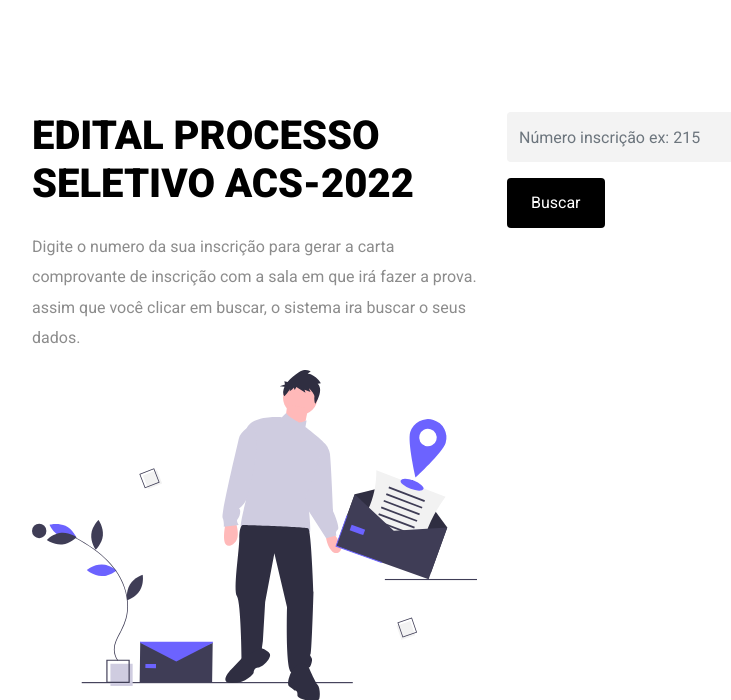
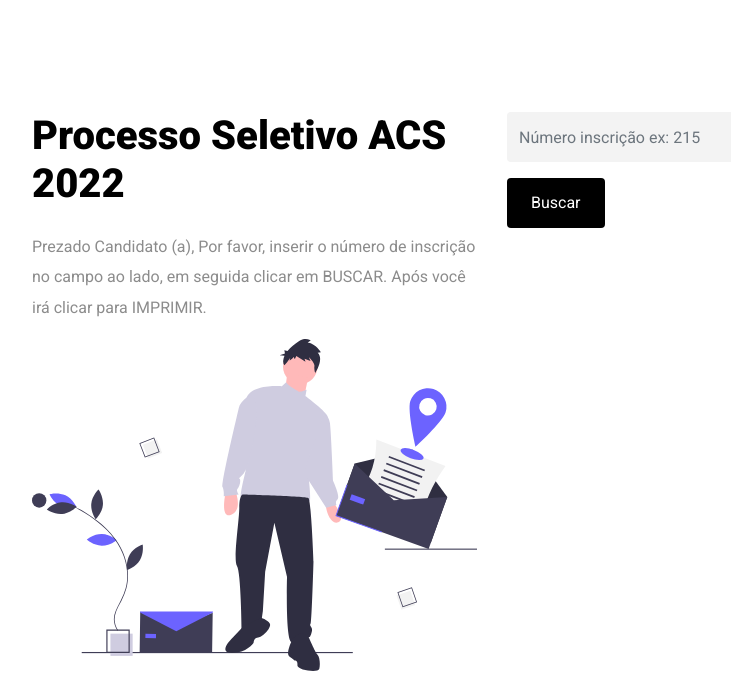
Before and after one commit to marcos010894/form_profeitura, a PHP site: page / in a window 1280 px wide. Shown: the top 700 px of the page, without its empty margins (148-879 px from the left). Run offline with PHP 8.4, Linux system fonts and the light colour scheme.

Commit message:
alterção de ortografias

```diff
--- a/index.php
+++ b/index.php
@@ -29,8 +29,14 @@
 
           <div class="row justify-content-center">
             <div class="col-md-6">
-              <h3 class="heading mb-4">EDITAL PROCESSO SELETIVO ACS-2022</h3>
-              <p>Digite o numero da sua inscrição para gerar a carta comprovante de inscrição com a sala em que irá fazer a prova. assim que você clicar em buscar, o sistema ira buscar o seus dados.</p>
+              <h3 class="heading mb-4">Processo Seletivo ACS 2022</h3>
+              <p id="texto_candidato">Prezado Candidato (a),
+
+                Por favor, inserir o número de inscrição no campo ao lado, em seguida clicar em BUSCAR.
+
+                Após você irá clicar para IMPRIMIR.
+              </p>
+
 
               <p><img src="images/undraw-contact.svg" alt="Image" class="img-fluid"></p>
 
--- a/main.js
+++ b/main.js
@@ -129,23 +129,27 @@ const impress = () => {
             </div>
 
             <div class="title" style="background-color: green;">
-                <h3>Cartão de confirmação de incrição</h3>
-                <h3>processo seletivo 2022</h3>
+                <h4>CARTÃO DE CONFIRMAÇÃO DE INSCRIÇÃO <br>
+                PROCESSO SELETIVO - AGENTE COMUNITÁRIO DE SAÚDE - ACS/2022 - ÁGUIA BRANCA/ES</h4>
             </div>
             <div class="dados_pessoa">
                 <div><h4> Nome:${candidato} </h4></div>
                 <div><h4> Numero da inscrição: ${inscrição} </h4></div>
             </div>
 
-            <div class="title_dados"><h3> Dados sobre a prova. </h3></div>
+            <div class="title_dados"><h4> ORIENTAÇÕES SOBRE A REALIZAÇÃO DA PROVA OBJETIVA </h4></div>
 
             <div class="dados_local">
                 <div><h4> Data da prova: 08/06/2022 </h4></div>
-                <div><h4> Horario da prova: 08:00 </h4></div>
+                <div><h4> Horario da prova: 09:00 </h4></div>
                 <div><h4> Sala número: ${sala} </h4></div>
             </div>
             <center>
-                Prefeitura Municipal de Águia Branca/ES - localizada na Rua Vicente Pissinati, n° 71, Centro, Águia Branca/ES
+                Local da prova: <br>
+                EMEF "Padre Sérgio Banzza" - R. Benjamin Galdino de Ávila, 172-246 - Águia Branca, ES, 29795-000 <hr>
+                Orientações no dia da Prova <br>
+
+                O candidato deve verificar o horário de acesso às salas de prova, portar caneta esferográfica de tinta azul, fabricada em material transparente, levar o comprovante de inscrição e documento de identidade original.
             </center>
         </div>
     </body>
@@ -154,3 +158,14 @@ const impress = () => {
     `);
     tela_impressao.window.print();
 }
+
+
+if( /Android|webOS|iPhone|iPad|iPod|BlackBerry|IEMobile|Opera Mini/i.test(navigator.userAgent) ) {
+    document.getElementById('texto_candidato').innerHTML = `
+    Prezado Candidato (a),
+
+        Por favor, inserir o número de inscrição no campo abaixo, em seguida clicar em BUSCAR.
+
+        Após você irá clicar para IMPRIMIR.
+    `
+  }
```
